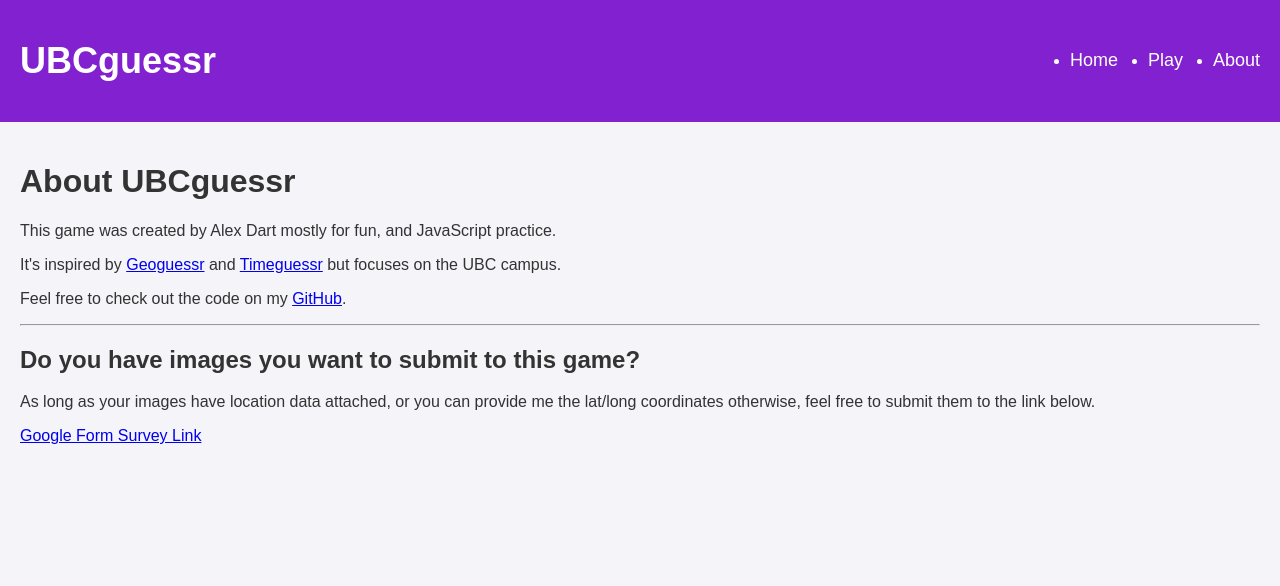
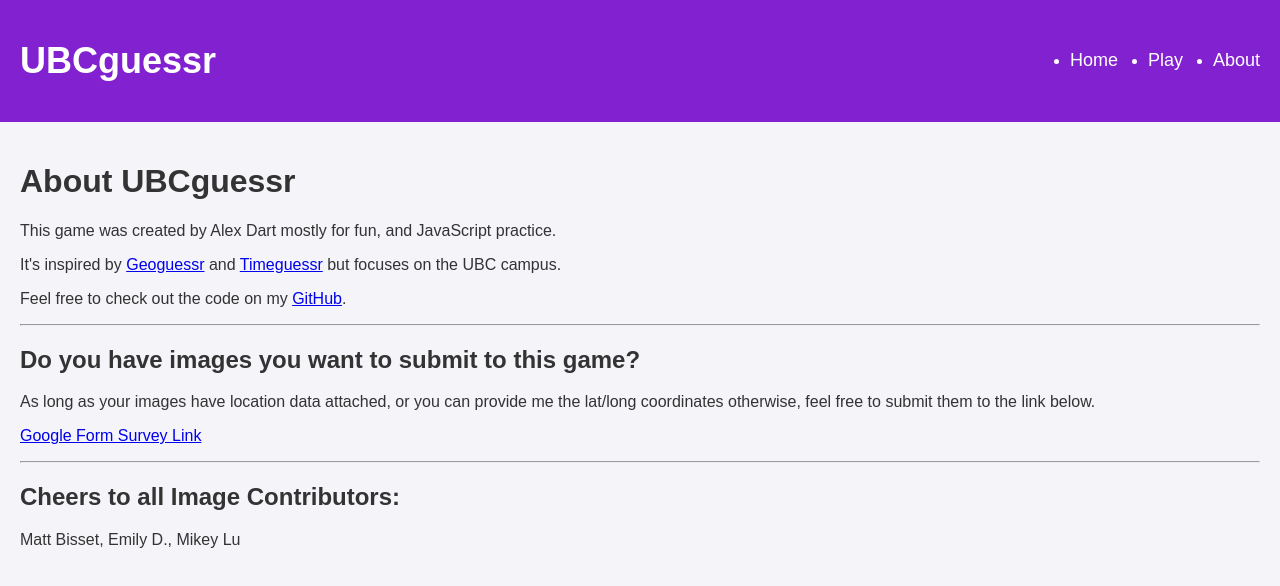
Before and after one commit to alextdart/ubcguessr, a React (Create React App) app: page /about in a window 1280 px wide. Shown: the top 586 px of the page. Built offline with nearby package versions, Linux system fonts and the light colour scheme.

Commit message:
added credits

```diff
--- a/src/components/About.js
+++ b/src/components/About.js
@@ -12,6 +12,9 @@ const About = () => {
             <h2>Do you have images you want to submit to this game?</h2>
             <p>As long as your images have location data attached, or you can provide me the lat/long coordinates otherwise, feel free to submit them to the link below.</p>
             <p><a href="https://forms.gle/VGJkcbq5drSHdeZL6">Google Form Survey Link</a></p>
+            <hr></hr>
+            <h2>Cheers to all Image Contributors:</h2>
+            <p>Matt Bisset, Emily D., Mikey Lu</p>
         </div>
     );
 };
```
